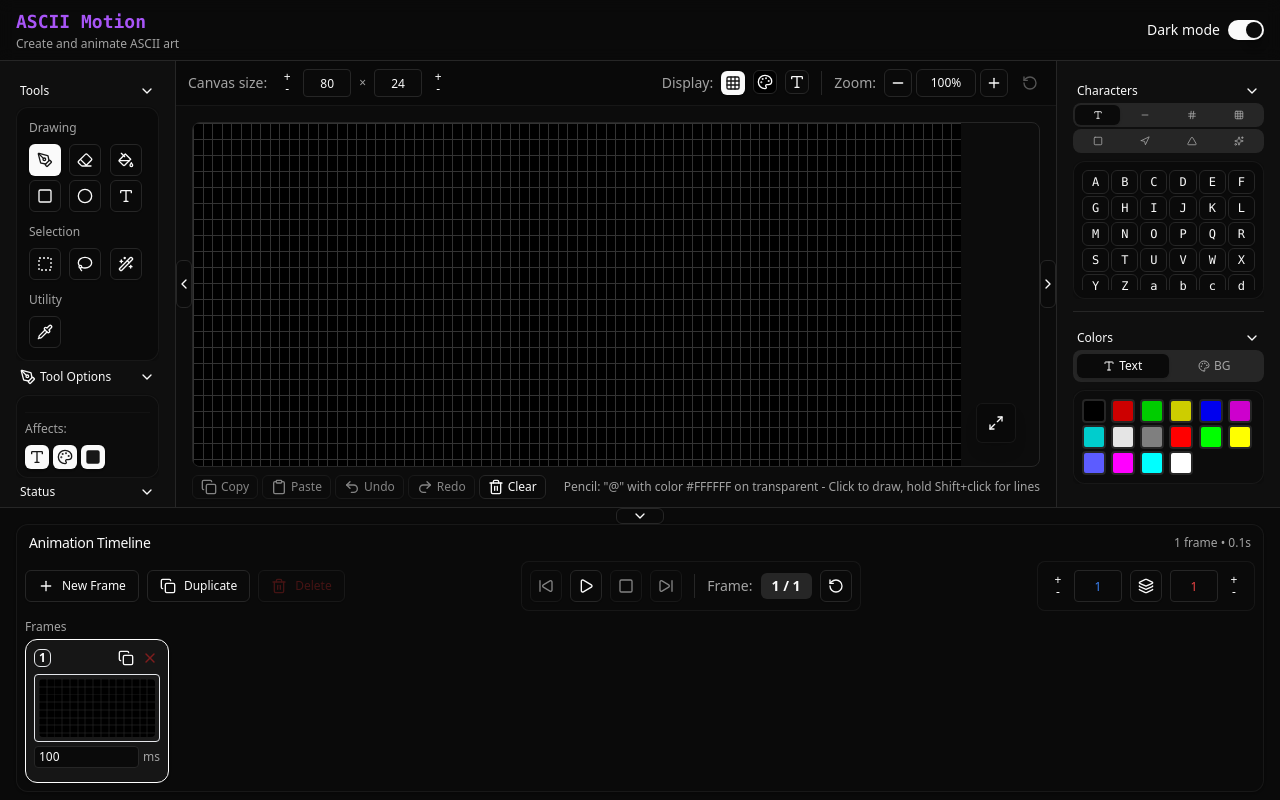
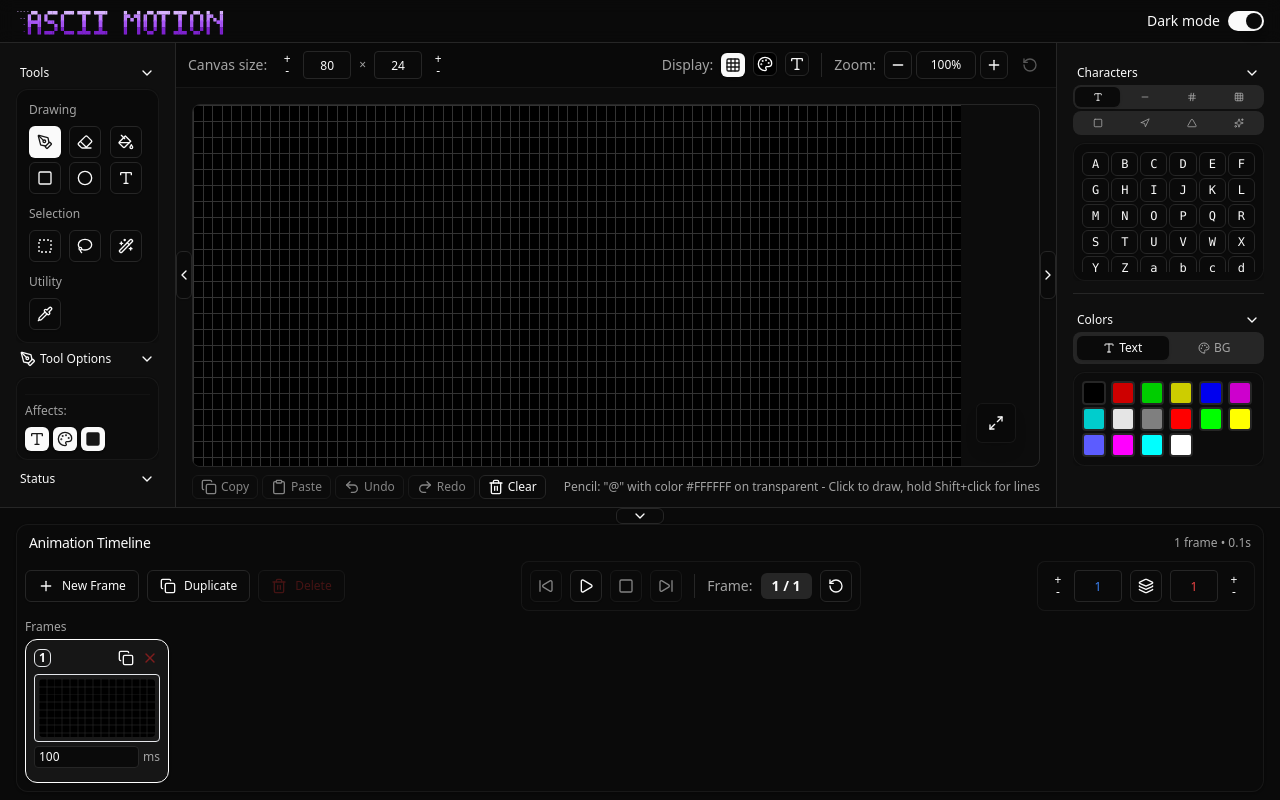
Before and after one commit to CameronFoxly/Ascii-Motion, a React (Vite) app: page / in a window 1280 px wide. Built offline with nearby package versions, Linux system fonts and the light colour scheme.

Commit message:
Update logo

```diff
--- a/src/App.tsx
+++ b/src/App.tsx
@@ -34,8 +34,12 @@ function App() {
           <div className="px-4 py-2">
             <div className="flex justify-between items-center">
               <div>
-                <h1 className="text-lg font-bold font-mono text-purple-500">ASCII Motion</h1>
-                <p className="text-xs text-muted-foreground">Create and animate ASCII art</p>
+                <pre className="font-mono text-[6px] leading-[1.1] select-none tracking-tighter">
+                  <div className="text-purple-300">----▗▄▖  ▗▄▄▖ ▗▄▄▖▗▄▄▄▖▗▄▄▄▖    ▗▖  ▗▖ ▗▄▖▗▄▄▄▖▗▄▄▄▖ ▗▄▖ ▗▖  ▗▖</div>
+                  <div className="text-purple-400"> --▐▌ ▐▌▐▌   ▐▌     █    █      ▐▛▚▞▜▌▐▌ ▐▌ █    █  ▐▌ ▐▌▐▛▚▖▐▌</div>
+                  <div className="text-purple-500">  -▐▛▀▜▌ ▝▀▚▖▐▌     █    █      ▐▌  ▐▌▐▌ ▐▌ █    █  ▐▌ ▐▌▐▌ ▝▜▌</div>
+                  <div className="text-purple-700">  -▐▌ ▐▌▗▄▄▞▘▝▚▄▄▖▗▄█▄▖▗▄█▄▖    ▐▌  ▐▌▝▚▄▞▘ █  ▗▄█▄▖▝▚▄▞▘▐▌  ▐▌</div>
+                </pre>
               </div>
               <ThemeToggle />
             </div>
```
